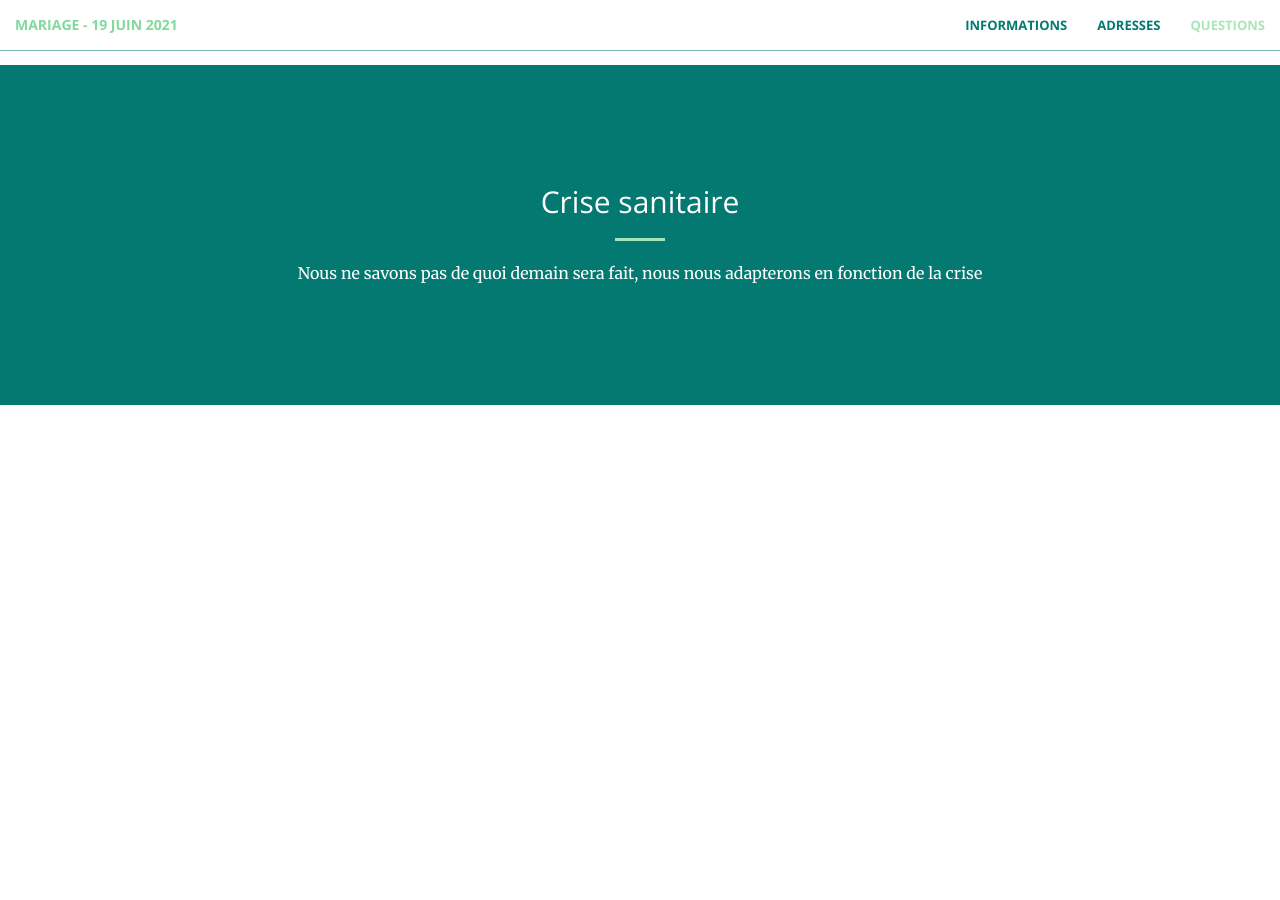
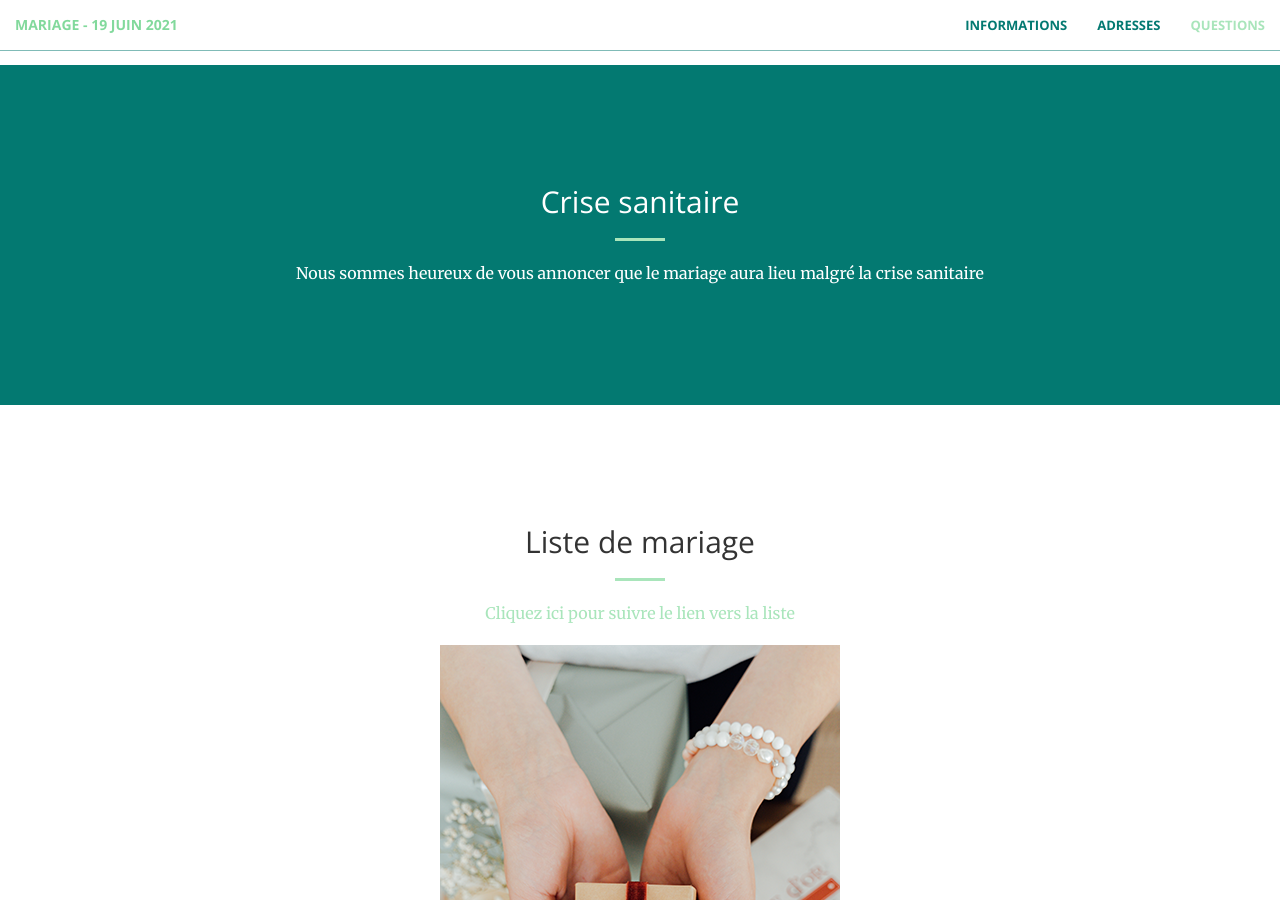
Before and after one commit to yatho/wedding, a Jekyll site: the page built from index.html, in a window 1280 px wide and 900 px high, scrolled down 5681 px. Built offline with Jekyll 4.4.1, drawn with Linux system fonts in a browser that asks for light colours; before the commit the page ends 6086 px from its top, so only the background shows below that.

Commit message:
Ajout de la liste de mariage

```diff
--- a/_includes/covid.html
+++ b/_includes/covid.html
@@ -5,7 +5,7 @@
             <hr class="primary">
         </div>
         <div class="col-lg-12 text-center center-flex">
-            <p>Nous ne savons pas de quoi demain sera fait, nous nous adapterons en fonction de la crise</p>
+            <p>Nous sommes heureux de vous annoncer que le mariage aura lieu malgré la crise sanitaire</p>
         </div>
     </div>
 </section>
--- /dev/null
+++ b/_includes/liste_mariage.html
@@ -0,0 +1,12 @@
+<section class="container">
+    <div class="row">
+        <div class="col-lg-12 text-center">
+            <h2>Liste de mariage</h2>
+            <hr class="primary">
+        </div>
+        <div class="col-lg-12 text-center center-flex">
+            <a href="https://www.mesenvies.fr/liste-mariage/12706502" target="_blank"><p>Cliquez ici pour suivre le lien vers la liste</p></a>
+            <img src="img/gift.png" alt="">
+        </div>
+    </div>
+</section>
--- a/_layouts/front.html
+++ b/_layouts/front.html
@@ -16,6 +16,8 @@
   {% include questions.html %}
   {% include covid.html %}
 
+  {% include liste_mariage.html %}
+
   {% include scripts.html %}
 </body>
 
```
Also changed, not shown: img/gift.png (added).
